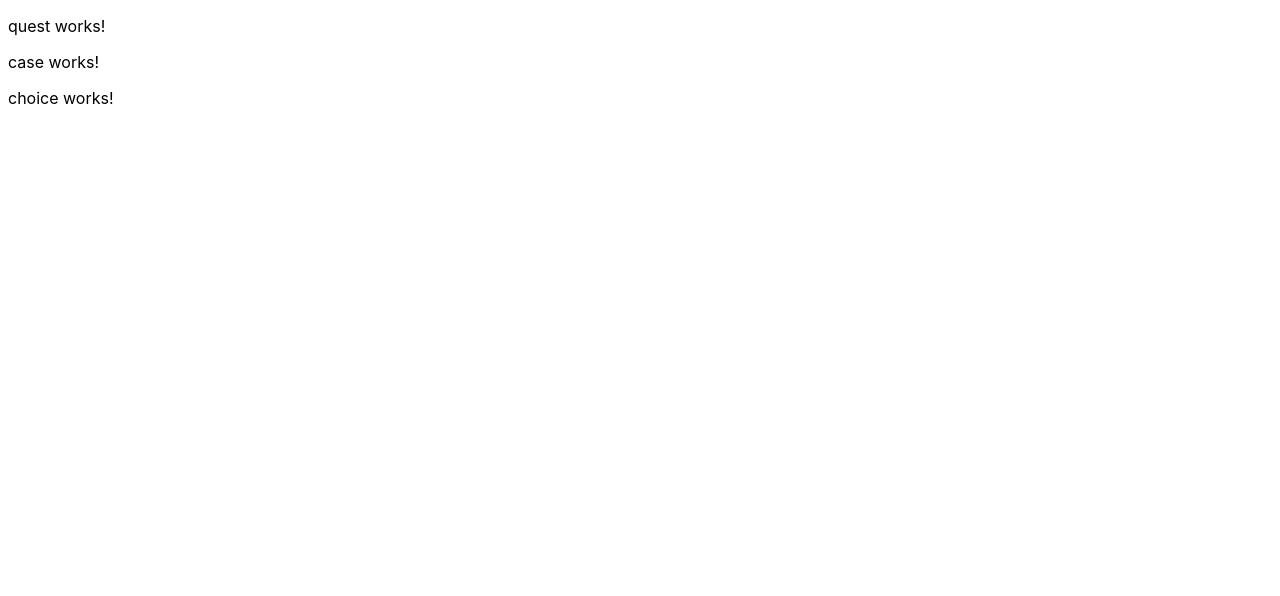
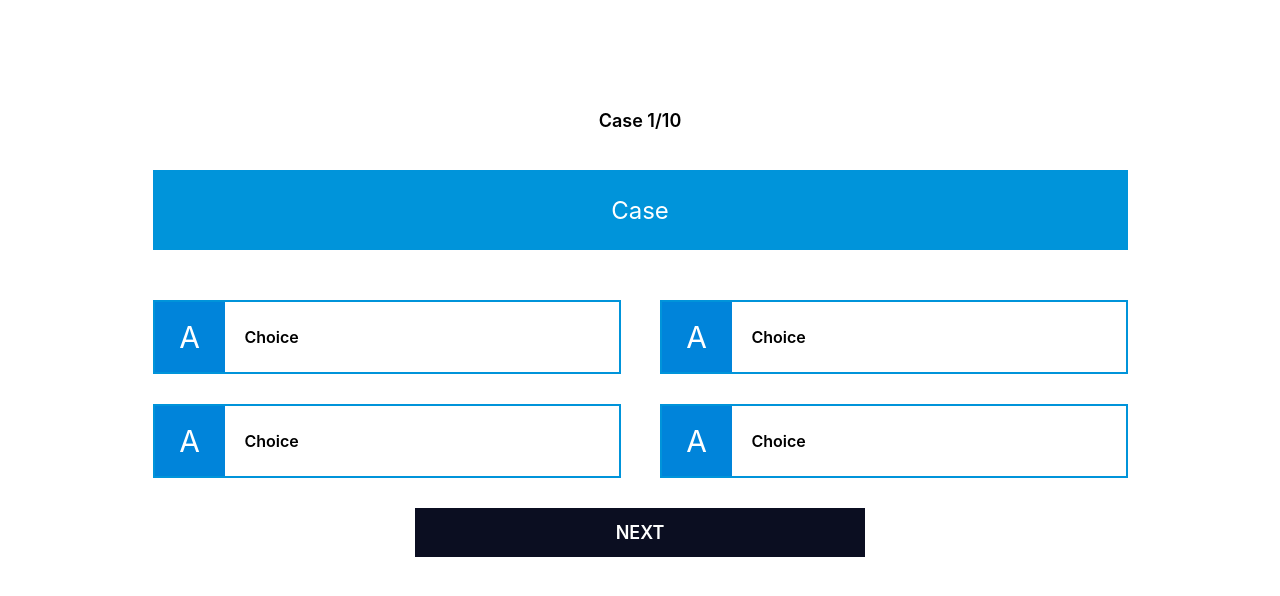
Before and after one commit to raloliver/angular-signals, an Angular app: page / in a window 1280 px wide. Shown: the top 596 px of the page. Built offline with nearby package versions, Linux system fonts and the light colour scheme.

Commit message:
feat: add styles to quest components

```diff
--- a/angular.json
+++ b/angular.json
@@ -8,7 +8,7 @@
       "schematics": {},
       "root": "",
       "sourceRoot": "src",
-      "prefix": "app",
+      "prefix": "",
       "architect": {
         "build": {
           "builder": "@angular-devkit/build-angular:application",
--- a/src/app/quest/components/case/case.component.css
+++ b/src/app/quest/components/case/case.component.css
@@ -0,0 +1,17 @@
+.case {
+  background-color: #0094da;
+  color: white;
+  padding: 10px;
+  min-height: 60px;
+  display: flex;
+  align-items: center;
+  justify-content: center;
+  font-size: 24px;
+}
+
+.choice {
+  display: flex;
+  flex-wrap: wrap;
+  justify-content: space-between;
+  margin-top: 50px;
+}
--- a/src/app/quest/components/case/case.component.html
+++ b/src/app/quest/components/case/case.component.html
@@ -1 +1,9 @@
-<p>case works!</p>
+<div>
+  <div class="case">Case</div>
+  <div class="choice">
+    <choice />
+    <choice />
+    <choice />
+    <choice />
+  </div>
+</div>
--- a/src/app/quest/components/case/case.component.ts
+++ b/src/app/quest/components/case/case.component.ts
@@ -1,8 +1,10 @@
 import { Component } from '@angular/core';
+import { ChoiceComponent } from '../choice/choice.component';
 
 @Component({
   selector: 'case',
   standalone: true,
+  imports: [ChoiceComponent],
   templateUrl: './case.component.html',
   styleUrl: './case.component.css',
 })
--- a/src/app/quest/components/choice/choice.component.css
+++ b/src/app/quest/components/choice/choice.component.css
@@ -0,0 +1,49 @@
+:host {
+  width: 48%;
+  background: #fff;
+  cursor: pointer;
+  margin-bottom: 30px;
+}
+
+.choice {
+  display: flex;
+  min-height: 70px;
+  border: 2px solid #0094da;
+}
+
+.choice-title {
+  font-size: 30px;
+  background-color: #0084da;
+  color: #fff;
+  width: 70px;
+  display: flex;
+  align-items: center;
+  justify-content: center;
+}
+
+.choice-text {
+  font-weight: 600;
+  display: flex;
+  align-items: center;
+  margin-left: 20px;
+}
+
+.choice-success {
+  border: 2px solid #1ea55b;
+}
+
+.choice-success .choice-title {
+  background: #1ea55b;
+}
+
+.choice-error {
+  border: 2px solid #dc0a0a;
+}
+
+.choice-error .choice-title {
+  background: #dc0a0a;
+}
+
+.choice-disabled {
+  pointer-events: none;
+}
--- a/src/app/quest/components/choice/choice.component.html
+++ b/src/app/quest/components/choice/choice.component.html
@@ -1 +1,4 @@
-<p>choice works!</p>
+<div class="choice">
+  <div class="choice-title">A</div>
+  <div class="choice-text">Choice</div>
+</div>
--- a/src/app/quest/quest.component.css
+++ b/src/app/quest/quest.component.css
@@ -0,0 +1,51 @@
+.quest {
+  width: 975px;
+  margin: 0 auto;
+  margin-top: 100px;
+}
+
+.header {
+  background: #fff;
+  color: 000;
+  font-size: 18px;
+  width: 200px;
+  margin: 0 auto;
+  font-weight: 600;
+  height: 40px;
+  margin-bottom: 30px;
+  display: flex;
+  align-items: center;
+  justify-content: center;
+}
+
+.next {
+  margin: 0 auto;
+  color: #fff;
+  background: #0b0e21;
+  width: 300px;
+  font-size: 18px;
+  font-weight: 600;
+  padding: 14px 75px;
+  text-transform: uppercase;
+  cursor: pointer;
+  text-align: center;
+}
+
+.results {
+  background-color: #fff;
+  height: 300px;
+  text-align: center;
+}
+
+.success {
+  background-color: #0094da;
+  padding: 20px;
+  font-size: 36px;
+  color: #fff;
+}
+
+.info {
+  margin-top: 40px;
+  margin-bottom: 40px;
+  font-size: 18px;
+}
--- a/src/app/quest/quest.component.html
+++ b/src/app/quest/quest.component.html
@@ -1,3 +1,7 @@
-<p>quest works!</p>
-<case />
-<choice />
+<div class="quest">
+  <div>
+    <div class="header">Case 1/10</div>
+    <case />
+    <div class="next">Next</div>
+  </div>
+</div>
```
